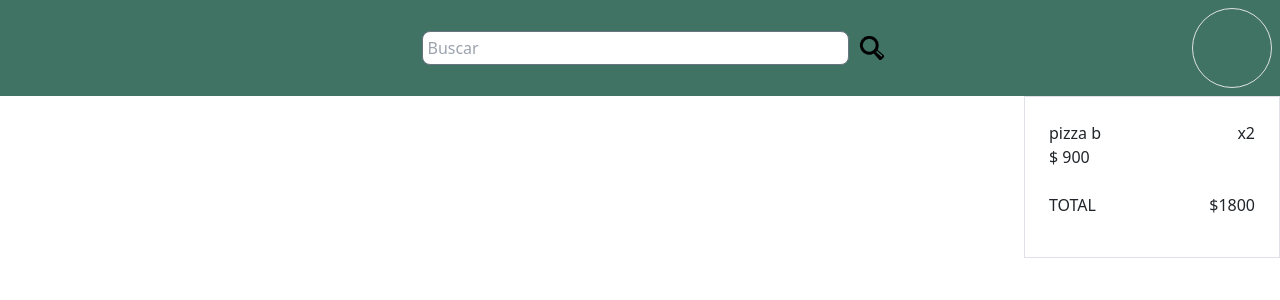
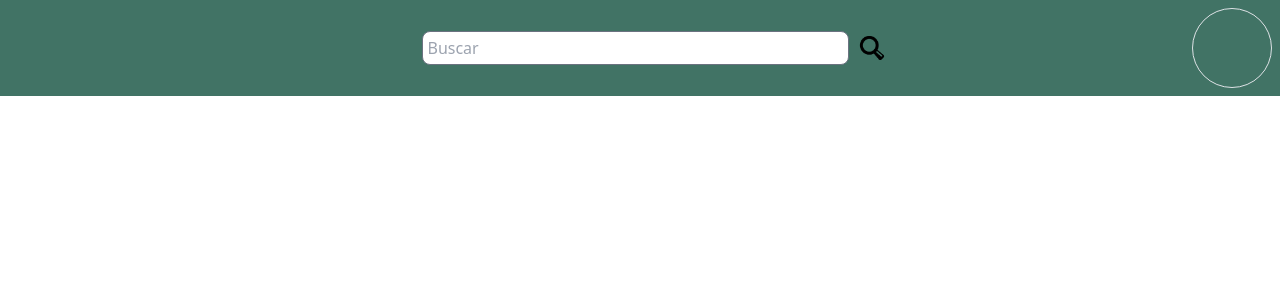
Before and after one commit to NahuelMendez/elem-ing-software, a React (Create React App) app in the folder frontend/: page /home in a window 1280 px wide. Shown: the top 300 px of the page. Built offline with nearby package versions, Linux system fonts and the light colour scheme.

Commit message:
merge local

```diff
--- a/frontend/src/components/MainView/index.js
+++ b/frontend/src/components/MainView/index.js
@@ -1,6 +1,5 @@
 import NavBar from "../Navbar"
 import MenuContainer from "../MenuView/MenuContainer";
-import Notebook from "../Notebook";
 
 const MainView = () => {
   const role = localStorage.getItem("role")
@@ -8,9 +7,6 @@ const MainView = () => {
   return (
     <div>
       <NavBar />
-      <div className=" w-full flex flex-col items-end">
-        <Notebook pizzeriaName={'pizzeriaB'}/>
-      </div>
       {role === "pizzeria" && <MenuContainer />}
     </div>
   )
```
Also changed, not shown: frontend/src/components/MenuView/MenuContainer.js (+5 -4 lines), 1 other file (tests, documents, lock files or other folders).
